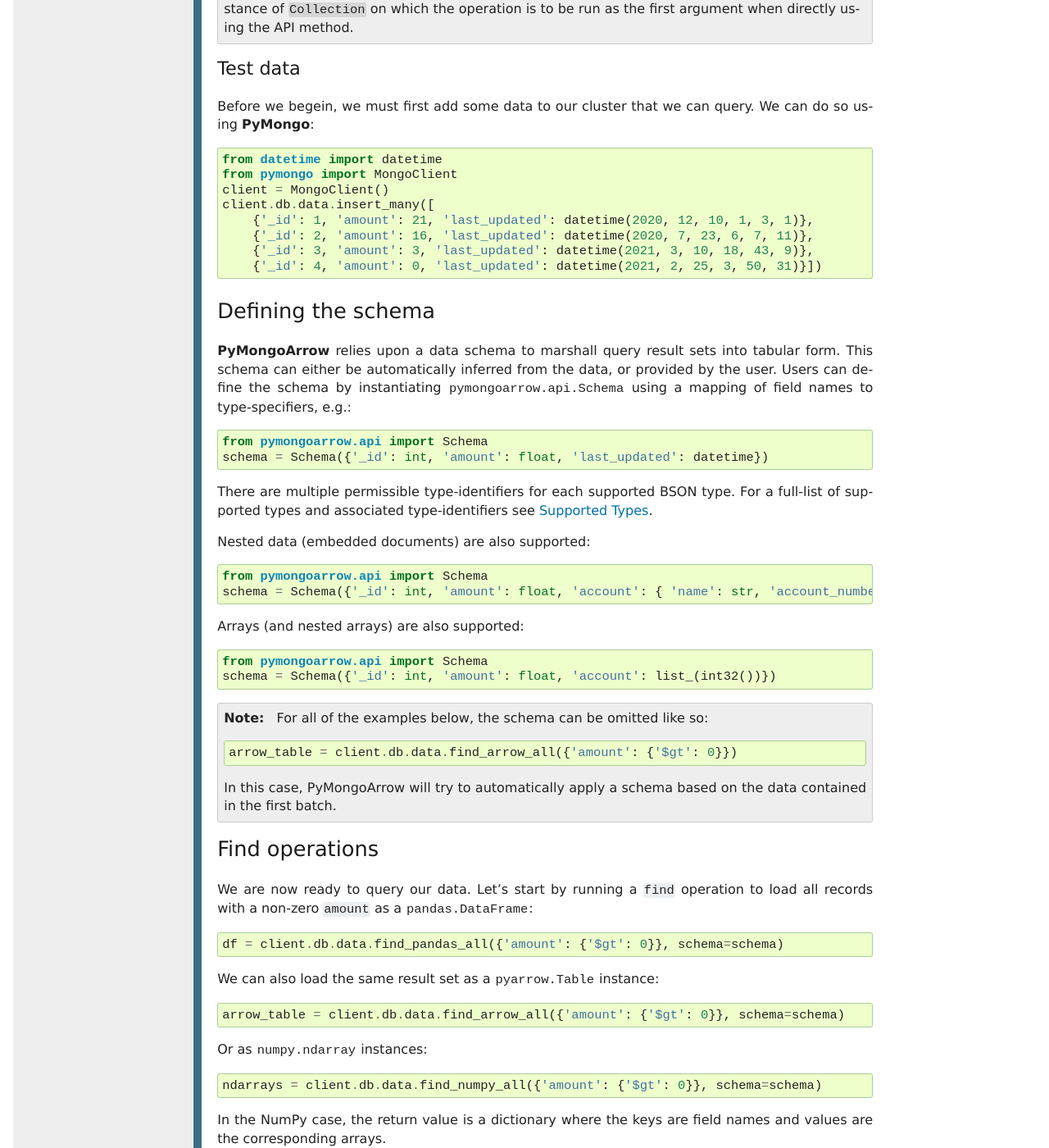
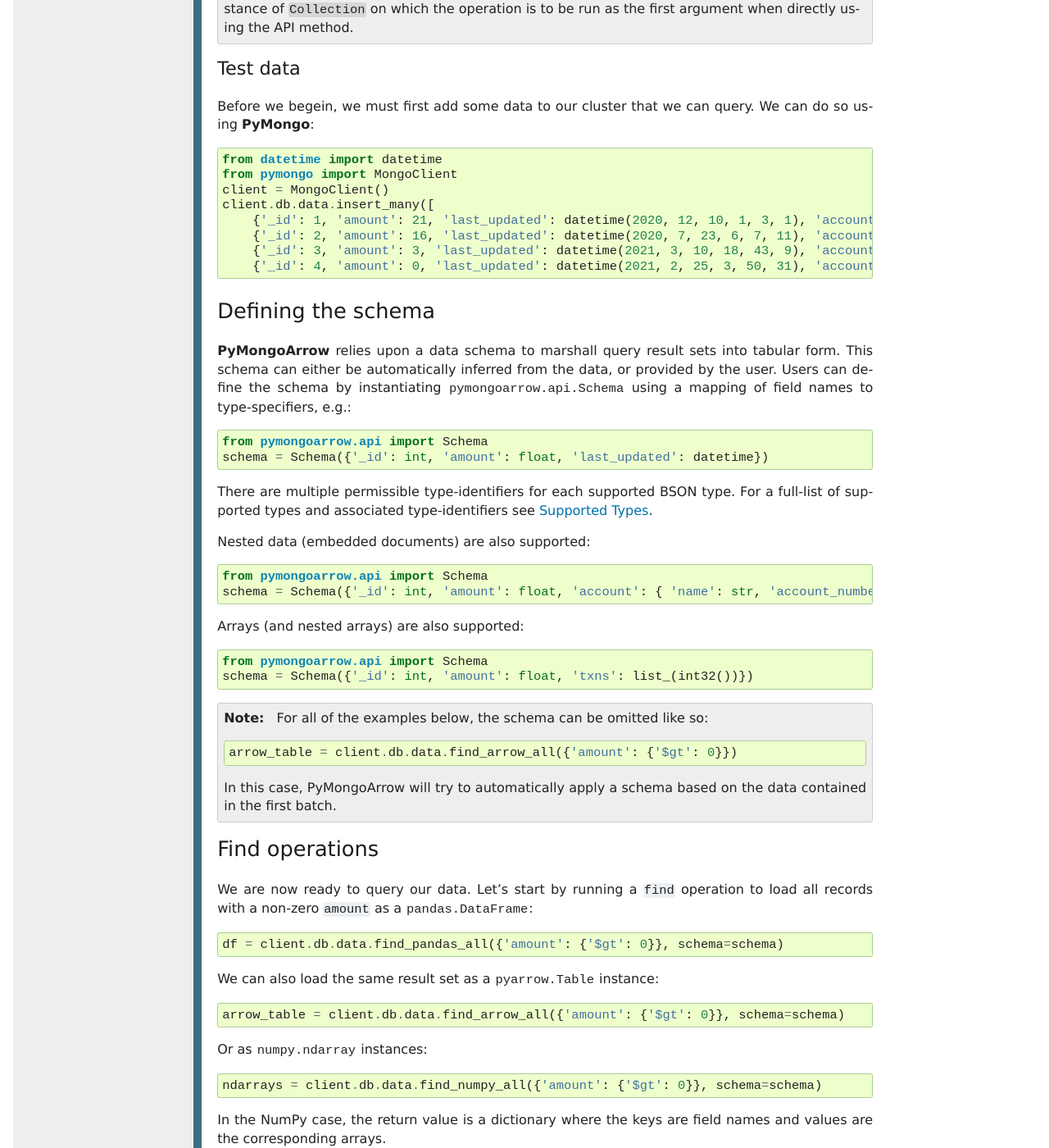
Before and after one commit to mongodb-labs/mongo-arrow, a Sphinx documentation site: the page built from bindings/python/docs/source/quickstart.rst, in a window 1280 px wide and 1400 px high, scrolled down 780 px. Shown: the whole window at 82% size. Built offline with Sphinx 7.4.7, drawn with Linux system fonts in a browser that asks for light colours.

Commit message:
ARROW-141 Fix array and document Quickstart examples (#122)

```diff
--- a/bindings/python/docs/source/quickstart.rst
+++ b/bindings/python/docs/source/quickstart.rst
@@ -51,10 +51,10 @@ query. We can do so using **PyMongo**::
   from pymongo import MongoClient
   client = MongoClient()
   client.db.data.insert_many([
-      {'_id': 1, 'amount': 21, 'last_updated': datetime(2020, 12, 10, 1, 3, 1)},
-      {'_id': 2, 'amount': 16, 'last_updated': datetime(2020, 7, 23, 6, 7, 11)},
-      {'_id': 3, 'amount': 3, 'last_updated': datetime(2021, 3, 10, 18, 43, 9)},
-      {'_id': 4, 'amount': 0, 'last_updated': datetime(2021, 2, 25, 3, 50, 31)}])
+      {'_id': 1, 'amount': 21, 'last_updated': datetime(2020, 12, 10, 1, 3, 1), 'account': { 'name': "Customer1", 'account_number': 1}}, "txns": [1, 2, 3]},
+      {'_id': 2, 'amount': 16, 'last_updated': datetime(2020, 7, 23, 6, 7, 11), 'account': { 'name': "Customer2", 'account_number': 2}}, "txns": [1, 2, 3]},
+      {'_id': 3, 'amount': 3, 'last_updated': datetime(2021, 3, 10, 18, 43, 9), 'account': { 'name': "Customer3", 'account_number': 3}}, "txns": [1, 2, 3]},
+      {'_id': 4, 'amount': 0, 'last_updated': datetime(2021, 2, 25, 3, 50, 31), 'account': { 'name': "Customer4", 'account_number': 4}}, "txns": [1, 2, 3]}])
 
 Defining the schema
 -------------------
@@ -79,7 +79,7 @@ Nested data (embedded documents) are also supported::
 Arrays (and nested arrays) are also supported::
 
   from pymongoarrow.api import Schema
-  schema = Schema({'_id': int, 'amount': float, 'account': list_(int32())})
+  schema = Schema({'_id': int, 'amount': float, 'txns': list_(int32())})
 
 .. note::
 
@@ -119,7 +119,7 @@ Nested data (embedded documents) are also supported::
 Arrays (and nested arrays) are also supported::
 
   from pymongoarrow.api import Schema
-  schema = Schema({'_id': int, 'amount': float, 'account': list_(int32())})
+  schema = Schema({'_id': int, 'amount': float, 'txns': list_(int32())})
   arrow_table = client.db.data.find_arrow_all({'amount': {'$gt': 0}}, schema=schema)
 
 Aggregate operations
```
